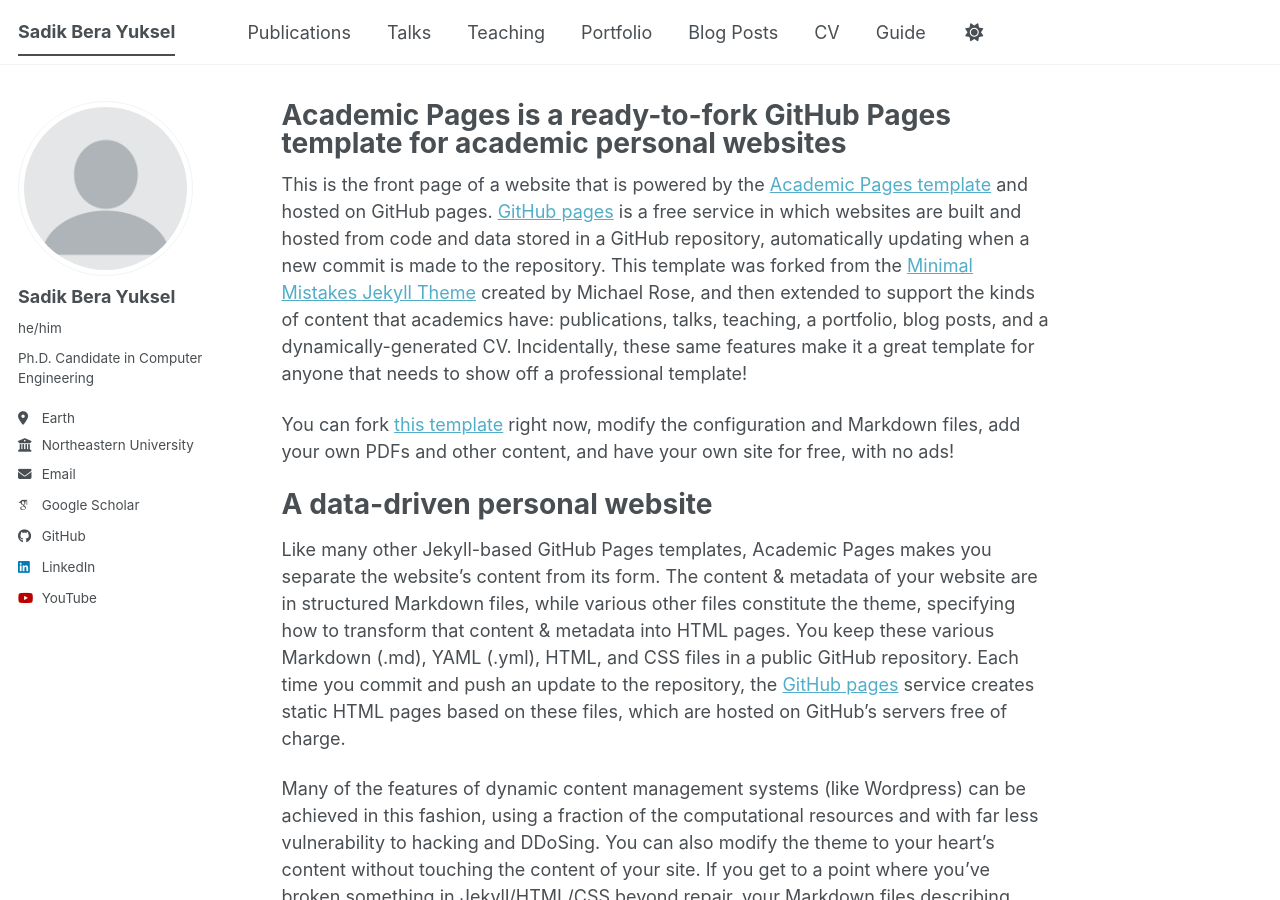
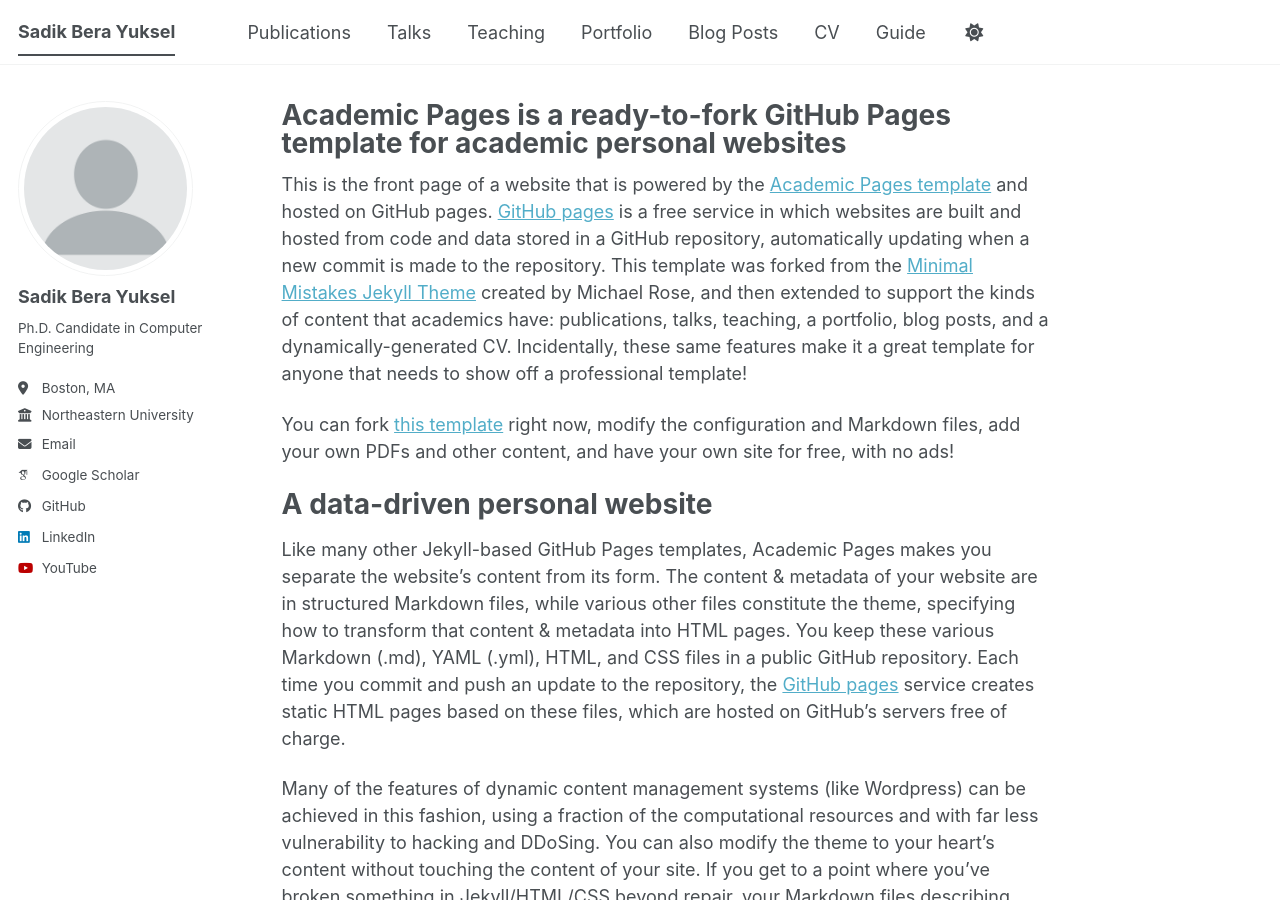
Before and after one commit to Berayksl/Berayksl.github.io, a Jekyll site: the page built from _pages/about.md, in a window 1280 px wide and 900 px high. Built offline with Jekyll 4.4.1, drawn with Linux system fonts in a browser that asks for light colours; some web fonts are replaced; a script bundle is joined from its source files by our own code; library files that are not in the unit come from our copies.

Commit message:
Update author pronouns and location in config

```diff
--- a/_config.yml
+++ b/_config.yml
@@ -25,9 +25,9 @@
   # Biographic information
   avatar           : "profile.png"
   name             : "Sadik Bera Yuksel"
-  pronouns         : "he/him" # example: "she/her"
+  pronouns         : # example: "she/her"
   bio              : "Ph.D. Candidate in Computer Engineering"
-  location         : "Earth"
+  location         : "Boston, MA"
   employer         : "Northeastern University"
   uri              : # URL
   email            : "yuksel.sa@northeastern.edu"
```
